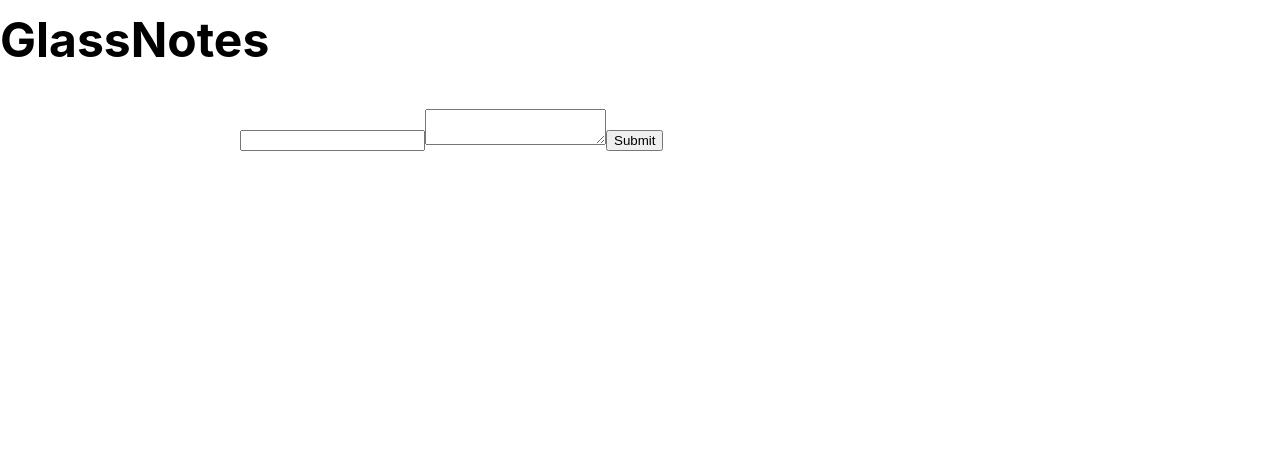
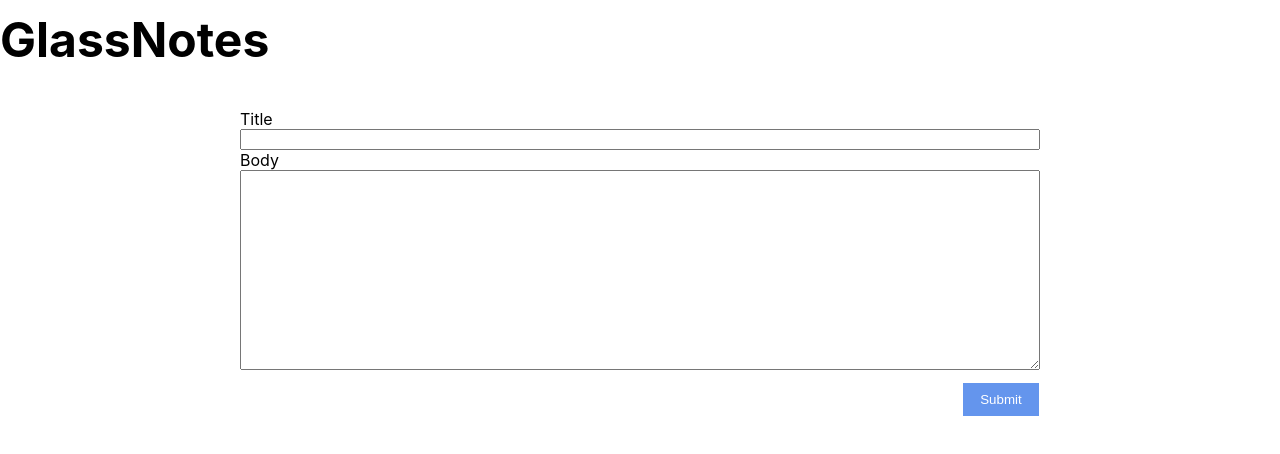
Before and after one commit to nozbzh/order-again, a Next.js app: page /notes/create in a window 1280 px wide. Shown: the top 454 px of the page. Built offline with nearby package versions, Linux system fonts and the light colour scheme.

Commit message:
style buttons and form

```diff
--- a/components/NoteDetail.tsx
+++ b/components/NoteDetail.tsx
@@ -42,7 +42,7 @@
       ).toLocaleString()}`}</SubTitle>
       <Flex style={{ display: "flex" }}>
         <Button onClick={handleEdit}>Edit</Button>
-        <Button onClick={handleDelete} disabled={loading}>
+        <Button onClick={handleDelete} danger={true} disabled={loading}>
           {loading ? "..." : "Delete"}
         </Button>
       </Flex>
--- a/components/NoteForm.tsx
+++ b/components/NoteForm.tsx
@@ -2,13 +2,24 @@
 import axios from "axios";
 import { useForm } from "react-hook-form";
 import { useRouter } from "next/router";
+import styled from "styled-components";
 
 import { NoteInterface } from "types";
 import { notifyError, notifySuccess, getErrorMessage } from "utils/ui";
+import { Flex, Button } from "components/StyledComponents";
 
 interface NoteFormProps {
   note?: NoteInterface;
 }
+
+const BodyInput = styled.textarea`
+  min-height: 200px;
+  margin-bottom: 1em;
+`;
+
+const ErrorMessage = styled.span`
+  color: red;
+`;
 
 const NoteForm = ({ note }: NoteFormProps): JSX.Element => {
   const {
@@ -42,22 +53,29 @@
 
   return (
     <form onSubmit={handleSubmit(onSubmit)}>
+      <Flex style={{ flexDirection: "column" }}>
+        <label htmlFor="title">Title</label>
         <input
           data-testid="title-field"
           defaultValue={isEdit ? note.title : ""}
           {...register("title", { required: true })}
         />
-      {errors.title && <span>This field is required</span>}
+        {errors.title && <ErrorMessage>This field is required</ErrorMessage>}
 
-      <textarea
+        <label htmlFor="body">Body</label>
+        <BodyInput
           data-testid="body-field"
           defaultValue={isEdit ? note.body : ""}
           {...register("body", { required: true })}
         />
 
-      {errors.body && <span>This field is required</span>}
-
-      <input type="submit" value={loading ? "..." : "Submit"} />
+        {errors.body && <ErrorMessage>This field is required</ErrorMessage>}
+        <Flex style={{ alignItems: "flex-end", flexDirection: "column" }}>
+          <Button style={{ maxWidth: "10em" }} onClick={handleSubmit(onSubmit)}>
+            {loading ? "..." : "Submit"}
+          </Button>
+        </Flex>
+      </Flex>
     </form>
   );
 };
--- a/components/NotePreview.tsx
+++ b/components/NotePreview.tsx
@@ -61,7 +61,7 @@
         <Truncate>{body}</Truncate>
         <Flex style={{ display: "flex" }}>
           <Button onClick={handleEdit}>Edit</Button>
-          <Button onClick={handleDelete} disabled={loading}>
+          <Button onClick={handleDelete} danger={true} disabled={loading}>
             {loading ? "..." : "Delete"}
           </Button>
         </Flex>
--- a/components/StyledComponents.tsx
+++ b/components/StyledComponents.tsx
@@ -2,6 +2,14 @@
 
 export const Button = styled.button`
   cursor: pointer;
+  border-width: 1px;
+  border-style: solid;
+  color: white;
+  height: ${props => props.height || "auto"};
+  border-color: ${props => (props.danger ? "crimson" : "cornflowerblue")};
+  background-color: ${props => (props.danger ? "crimson" : "cornflowerblue")};
+  padding: 0.5rem 1rem;
+  margin: 0 0.1em;
 `;
 
 export const Flex = styled.div`
--- a/pages/index.tsx
+++ b/pages/index.tsx
@@ -20,9 +20,9 @@
       <InnerContainer>
         <Heading>My Notes</Heading>
         <Link href="/notes/create" passHref>
-          <CreateButton data-testid="create-note-button">
+          <Button height="3em" data-testid="create-note-button">
             Create New Note
-          </CreateButton>
+          </Button>
         </Link>
       </InnerContainer>
       <NoteList />
```
Lines whose indentation alone changed are shown as unchanged.
